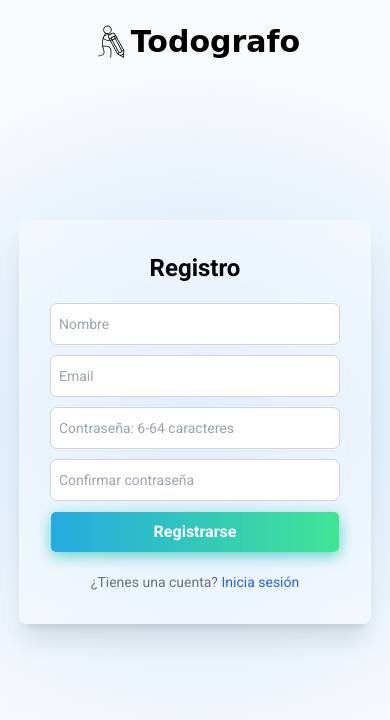
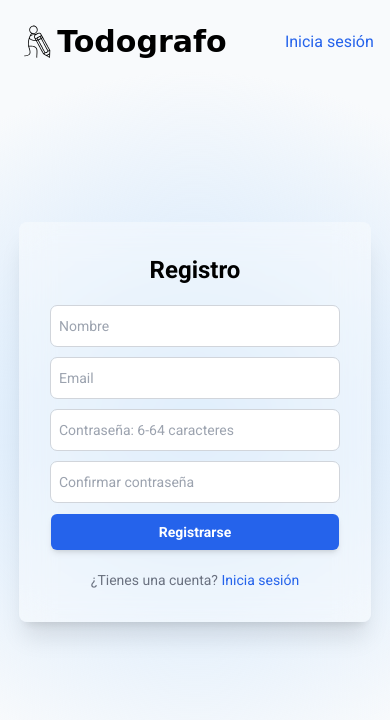
Before and after one commit to LautaRB/Todo-list-Front, a React (Vite) app: page /signUp in a window 390 px wide. Shown: the top 720 px of the page. Built offline with nearby package versions, Linux system fonts and the light colour scheme; a web font is replaced by a local one.

Commit message:
Estilo de botón nuevo - Vistas de mobile acondicionadas

```diff
--- a/src/App.tsx
+++ b/src/App.tsx
@@ -29,7 +29,7 @@ export const App = () => {
 			<Route
 				path="/signIn"
 				element={
-					<SignLayout>
+					<SignLayout signIn={true}>
 						<SignInPage />
 					</SignLayout>
 				}
@@ -37,7 +37,7 @@ export const App = () => {
 			<Route
 				path="/signUp"
 				element={
-					<SignLayout>
+					<SignLayout signIn={false}>
 						<SignUpPage />
 					</SignLayout>
 				}
--- a/src/Layouts/Sign.tsx
+++ b/src/Layouts/Sign.tsx
@@ -2,18 +2,25 @@ import { Stickman as StickmanIcon } from '@icons/Stickman.tsx';
 
 interface Props {
 	children: React.ReactNode;
+	signIn: boolean;
 }
 
-export const Sign: React.FC<Props> = ({ children }) => {
+export const Sign: React.FC<Props> = ({ children, signIn }) => {
 	return (
 		<div className="min-h-screen">
-			<header className="w-full z-10 fixed top-5 flex justify-center">
+			<header className="w-11/12 lg:w-5/6 m-auto z-10 fixed top-5 left-0 right-0 flex items-center justify-between">
 				<a href="/" className="group flex items-center w-fit">
 					<StickmanIcon className="h-11 w-auto text-black" />
 					<span className="text-3xl font-heading -ml-1 group-hover:text-blue-600 transition-colors duration-300">
 						Todografo
 					</span>
 				</a>
+				<p className="text-sm text-gray-500">
+					<span className="hidden lg:inline">{signIn ? '¿No tienes una cuenta?' : '¿Tienes una cuenta?'} </span>
+					<a href={signIn ? '/signUp' : '/signIn'} className="link-blue text-base lg:btn-secondary-blue lg:ml-4">
+						{signIn ? 'Regístrate' : 'Inicia sesión'}
+					</a>
+				</p>
 			</header>
 
 			<main className="flex-grow container mx-auto z-0">
--- a/src/Pages/SignIn.tsx
+++ b/src/Pages/SignIn.tsx
@@ -23,12 +23,12 @@ export const SignIn = () => {
 	};
 
 	return (
-		<div className="grid place-items-center h-screen w-11/12 m-auto lg:w-5/6">
+		<div className="grid place-items-center h-screen">
 			<FormContainer title="Inicio de Sesión">
 				<form onSubmit={handleSubmit(onSubmit)} className="form">
 					<Input name="email" type="email" placeholder="Email" control={control} error={errors.email} />
 					<Input name="password" type="password" placeholder="Contraseña" control={control} error={errors.password} />
-					<button type="submit" className="btn-green">
+					<button type="submit" className="btn-secondary-blue">
 						Iniciar Sesión
 					</button>
 				</form>
--- a/src/Pages/SignUp.tsx
+++ b/src/Pages/SignUp.tsx
@@ -25,7 +25,7 @@ export const SignUp = () => {
 	};
 
 	return (
-		<div className="grid place-items-center h-screen w-11/12 m-auto lg:w-5/6">
+		<div className="grid place-items-center h-screen">
 			<FormContainer title="Registro">
 				<form onSubmit={handleSubmit(onSubmit)} className="form">
 					<Input name="name" type="text" placeholder="Nombre" control={control} error={errors.name} />
@@ -44,7 +44,7 @@ export const SignUp = () => {
 						control={control}
 						error={errors.confirmPassword}
 					/>
-					<button type="submit" className="btn-green">
+					<button type="submit" className="btn-secondary-blue">
 						Registrarse
 					</button>
 				</form>
--- a/src/index.css
+++ b/src/index.css
@@ -60,7 +60,7 @@ nav {
 	.btn-green,
 	.btn-yellow,
 	.btn-black {
-		font-size: 16px;
+		font-size: 14px;
 		padding: 8px 20px;
 		font-weight: 600;
 		cursor: pointer;
@@ -68,7 +68,7 @@ nav {
 		border: none;
 		color: #fff;
 		background-size: 300% 100%;
-		border-radius: 5px;
+		border-radius: 6px;
 		-o-transition: all 0.4s ease-in-out;
 		-webkit-transition: all 0.4s ease-in-out;
 		transition: all 0.4s ease-in-out;
@@ -108,6 +108,18 @@ nav {
 	.btn-black {
 		background-image: linear-gradient(to right, #29323c, #485563, #2b5876, #4e4376);
 		box-shadow: 0 4px 15px 0 rgba(45, 54, 65, 0.75);
+	}
+
+	.btn-secondary-blue {
+		@apply bg-blue-600 text-white text-sm font-semibold cursor-pointer py-2 px-4 rounded-md shadow-md hover:bg-opacity-85 transition-colors duration-300;
+	}
+
+	.link-blue {
+		@apply text-blue-600 border-b border-transparent hover:border-blue-600 transition-colors duration-300;
+	}
+
+	.nav-link {
+		@apply hover:text-blue-600 transition-colors duration-300;
 	}
 }
 
@@ -153,14 +165,6 @@ nav {
 		font-family: 'Short Stack', cursive;
 	}
 
-	.link-blue {
-		@apply text-blue-600 border-b border-transparent hover:border-blue-600 transition-colors duration-300;
-	}
-
-	.nav-link {
-		@apply hover:text-blue-600 transition-colors duration-300;
-	}
-
 	.form {
 		@apply flex flex-col w-72 justify-center gap-3;
 	}
```
